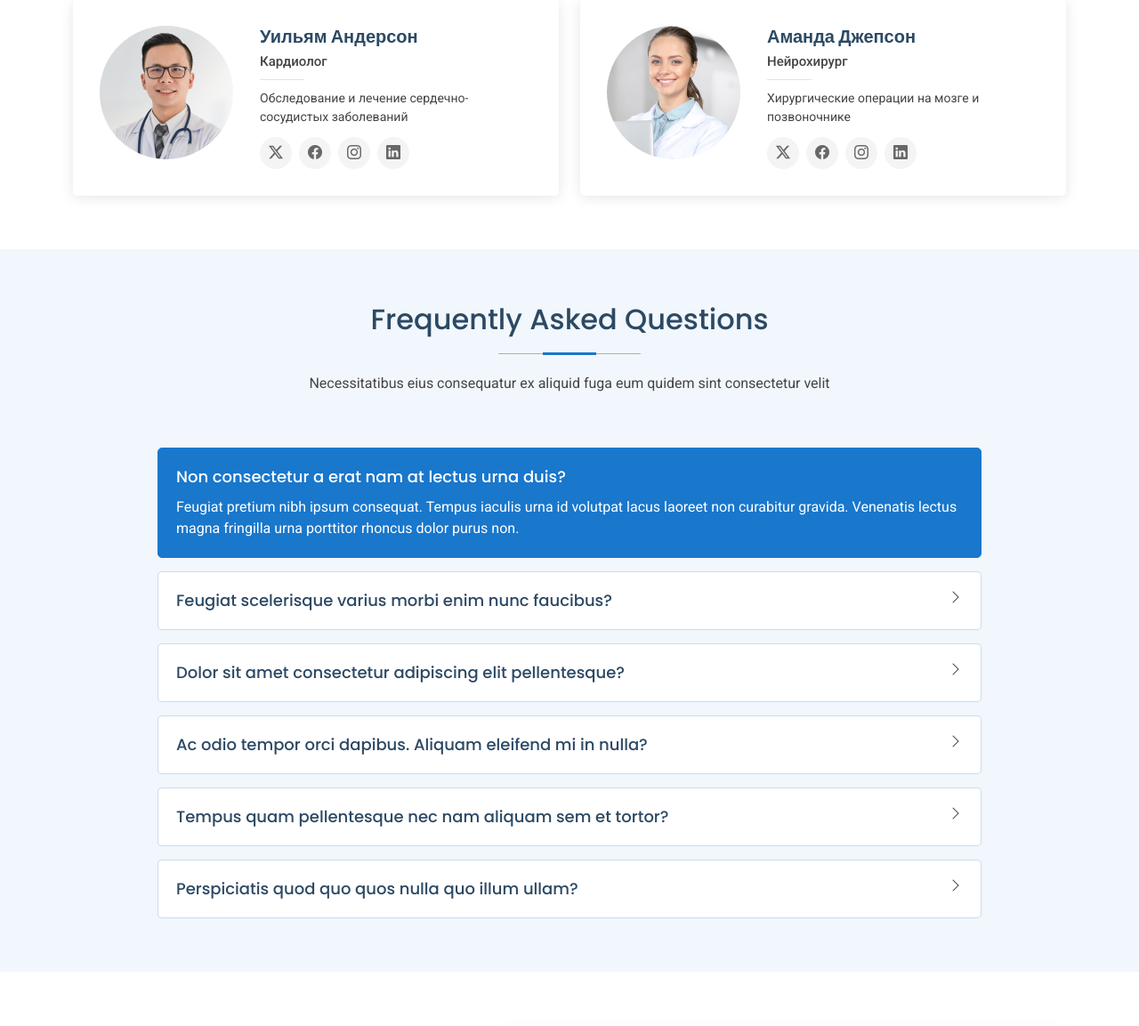
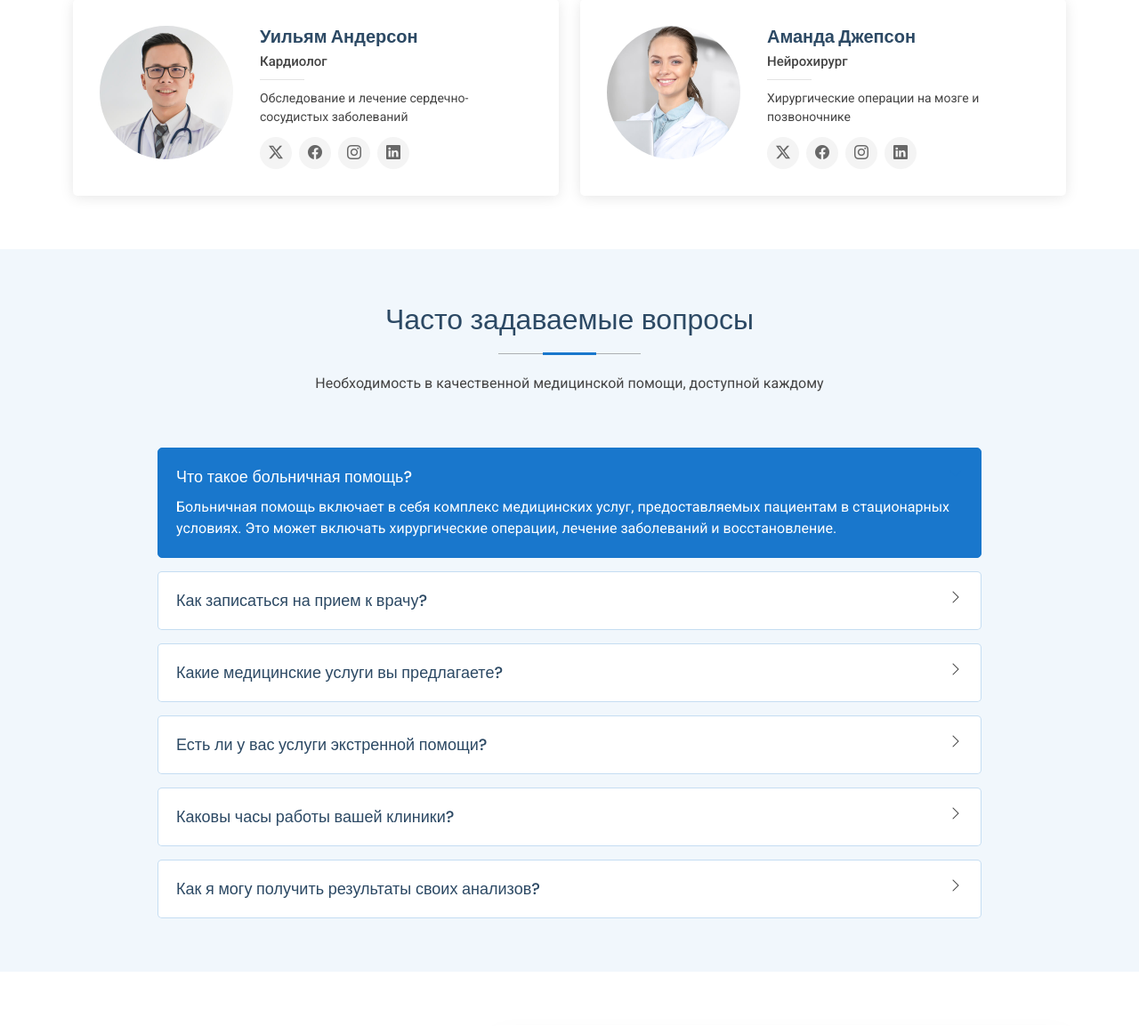
Before and after one commit to aruytehno/getmed.pro, a Django app: page / in a window 1280 px wide. Shown: the part 4618-5771 px from the top of the page at 89% size. Run offline with Django 5.2, Linux system fonts and the light colour scheme; some libraries are stand-ins or nearby versions.

Commit message:
Перевёл блок Faq Section

```diff
--- a/get_med/users/templates/home.html
+++ b/get_med/users/templates/home.html
@@ -504,8 +504,8 @@
 
   <!-- Section Title -->
   <div class="container section-title" data-aos="fade-up">
-        <h2>Frequently Asked Questions</h2>
-        <p>Necessitatibus eius consequatur ex aliquid fuga eum quidem sint consectetur velit</p>
+    <h2>Часто задаваемые вопросы</h2>
+    <p>Необходимость в качественной медицинской помощи, доступной каждому</p>
   </div><!-- End Section Title -->
 
   <div class="container">
@@ -517,49 +517,49 @@
         <div class="faq-container">
 
           <div class="faq-item faq-active">
-                <h3>Non consectetur a erat nam at lectus urna duis?</h3>
+            <h3>Что такое больничная помощь?</h3>
             <div class="faq-content">
-                  <p>Feugiat pretium nibh ipsum consequat. Tempus iaculis urna id volutpat lacus laoreet non curabitur gravida. Venenatis lectus magna fringilla urna porttitor rhoncus dolor purus non.</p>
+              <p>Больничная помощь включает в себя комплекс медицинских услуг, предоставляемых пациентам в стационарных условиях. Это может включать хирургические операции, лечение заболеваний и восстановление.</p>
             </div>
             <i class="faq-toggle bi bi-chevron-right"></i>
           </div><!-- End Faq item-->
 
           <div class="faq-item">
-                <h3>Feugiat scelerisque varius morbi enim nunc faucibus?</h3>
+            <h3>Как записаться на прием к врачу?</h3>
             <div class="faq-content">
-                  <p>Dolor sit amet consectetur adipiscing elit pellentesque habitant morbi. Id interdum velit laoreet id donec ultrices. Fringilla phasellus faucibus scelerisque eleifend donec pretium. Est pellentesque elit ullamcorper dignissim. Mauris ultrices eros in cursus turpis massa tincidunt dui.</p>
+              <p>Записаться на прием можно через наш сайт или по телефону. Мы предлагаем удобные способы записи, чтобы вам было проще получить необходимую помощь.</p>
             </div>
             <i class="faq-toggle bi bi-chevron-right"></i>
           </div><!-- End Faq item-->
 
           <div class="faq-item">
-                <h3>Dolor sit amet consectetur adipiscing elit pellentesque?</h3>
+            <h3>Какие медицинские услуги вы предлагаете?</h3>
             <div class="faq-content">
-                  <p>Eleifend mi in nulla posuere sollicitudin aliquam ultrices sagittis orci. Faucibus pulvinar elementum integer enim. Sem nulla pharetra diam sit amet nisl suscipit. Rutrum tellus pellentesque eu tincidunt. Lectus urna duis convallis convallis tellus. Urna molestie at elementum eu facilisis sed odio morbi quis</p>
+              <p>Мы предлагаем широкий спектр медицинских услуг, включая консультации специалистов, диагностику, лечение и реабилитацию.</p>
             </div>
             <i class="faq-toggle bi bi-chevron-right"></i>
           </div><!-- End Faq item-->
 
           <div class="faq-item">
-                <h3>Ac odio tempor orci dapibus. Aliquam eleifend mi in nulla?</h3>
+            <h3>Есть ли у вас услуги экстренной помощи?</h3>
             <div class="faq-content">
-                  <p>Dolor sit amet consectetur adipiscing elit pellentesque habitant morbi. Id interdum velit laoreet id donec ultrices. Fringilla phasellus faucibus scelerisque eleifend donec pretium. Est pellentesque elit ullamcorper dignissim. Mauris ultrices eros in cursus turpis massa tincidunt dui.</p>
+              <p>Да, у нас есть услуги экстренной помощи. Вы можете обратиться к нам в любое время, и мы окажем необходимую медицинскую помощь.</p>
             </div>
             <i class="faq-toggle bi bi-chevron-right"></i>
           </div><!-- End Faq item-->
 
           <div class="faq-item">
-                <h3>Tempus quam pellentesque nec nam aliquam sem et tortor?</h3>
+            <h3>Каковы часы работы вашей клиники?</h3>
             <div class="faq-content">
-                  <p>Molestie a iaculis at erat pellentesque adipiscing commodo. Dignissim suspendisse in est ante in. Nunc vel risus commodo viverra maecenas accumsan. Sit amet nisl suscipit adipiscing bibendum est. Purus gravida quis blandit turpis cursus in</p>
+              <p>Наша клиника работает с понедельника по субботу с 8:00 до 20:00. В воскресенье мы закрыты.</p>
             </div>
             <i class="faq-toggle bi bi-chevron-right"></i>
           </div><!-- End Faq item-->
 
           <div class="faq-item">
-                <h3>Perspiciatis quod quo quos nulla quo illum ullam?</h3>
+            <h3>Как я могу получить результаты своих анализов?</h3>
             <div class="faq-content">
-                  <p>Enim ea facilis quaerat voluptas quidem et dolorem. Quis et consequatur non sed in suscipit sequi. Distinctio ipsam dolore et.</p>
+              <p>Вы можете получить результаты анализов в нашей клинике, а также запросить их по электронной почте или через личный кабинет на нашем сайте.</p>
             </div>
             <i class="faq-toggle bi bi-chevron-right"></i>
           </div><!-- End Faq item-->
```
Lines whose indentation alone changed are shown as unchanged.
